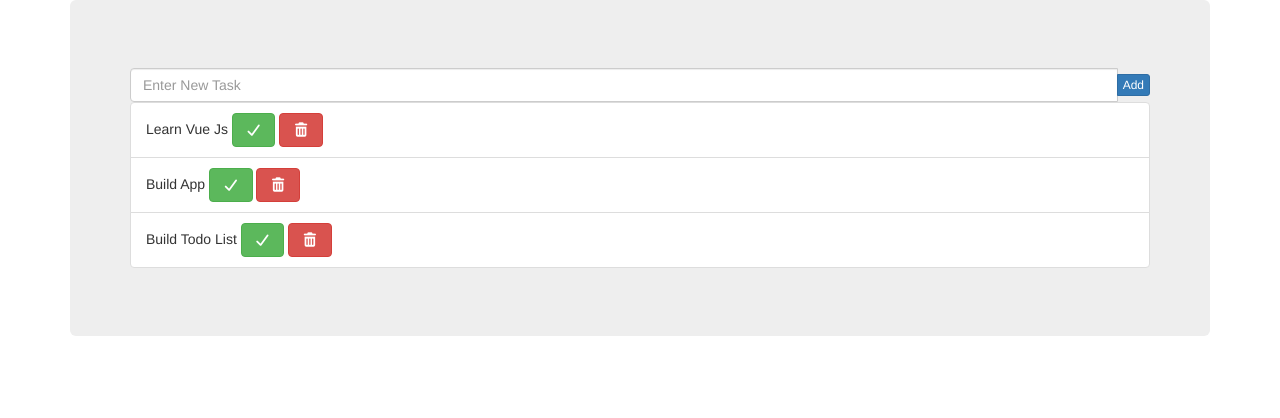
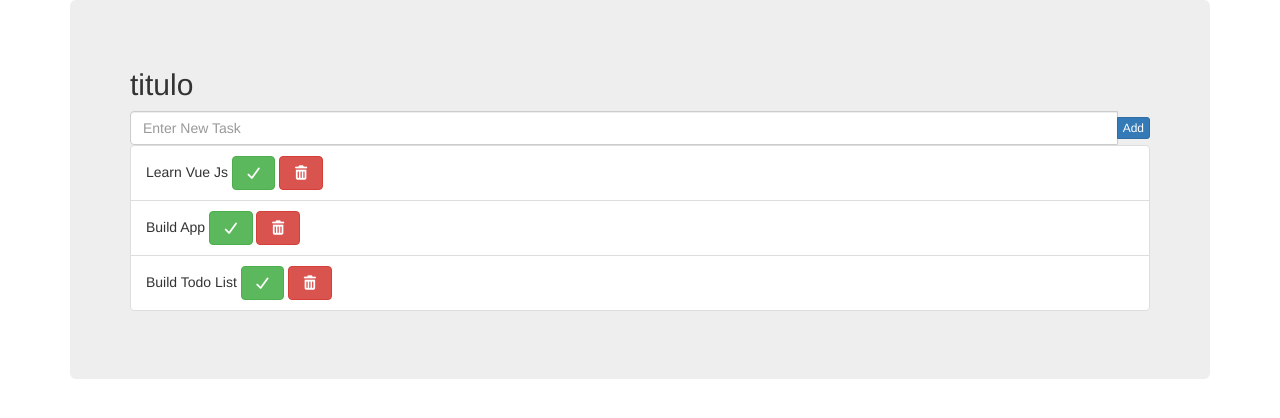
Before and after one commit to mundix/vueTodoList, a plain HTML site: page index.html in a window 1280 px wide. Drawn offline with nearby package versions, Linux system fonts and the light colour scheme.

Commit message:
fix title is not the head , the body one

```diff
--- a/index.html
+++ b/index.html
@@ -4,14 +4,13 @@
     <meta charset="UTF-8">
     <meta name="viewport" content="width=device-width, initial-scale=1.0">
     <meta http-equiv="X-UA-Compatible" content="ie=edge">
-    <!-- <title>Todo List</title> -->
-    <titulo></titulo>
+    <title>Todo List With Vue JS</title>
     <link rel="stylesheet" href="css/style.css">
     <script src="node_modules/vue/dist/vue.js"></script>
 </head>
 <body class="container">
     <div id="app" class="jumbotron">
-        <h1 v-text="title"></h1>
+        <titulo></titulo>
         <div class="input-group">
             <input type="text" placeholder="Enter New Task" v-model="newTask" class="form-control" v-on:keyup.enter="addTask()">
             <span class="input-group-btn">
--- a/js/app.js
+++ b/js/app.js
@@ -1,5 +1,5 @@
 Vue.component('titulo',{
-    template: '<h2>{{titulo}}</h2>',
+    template: '<h2>titulo</h2>',
     data: function() {
         return { titulo: 'Todo List'}
     }
```
